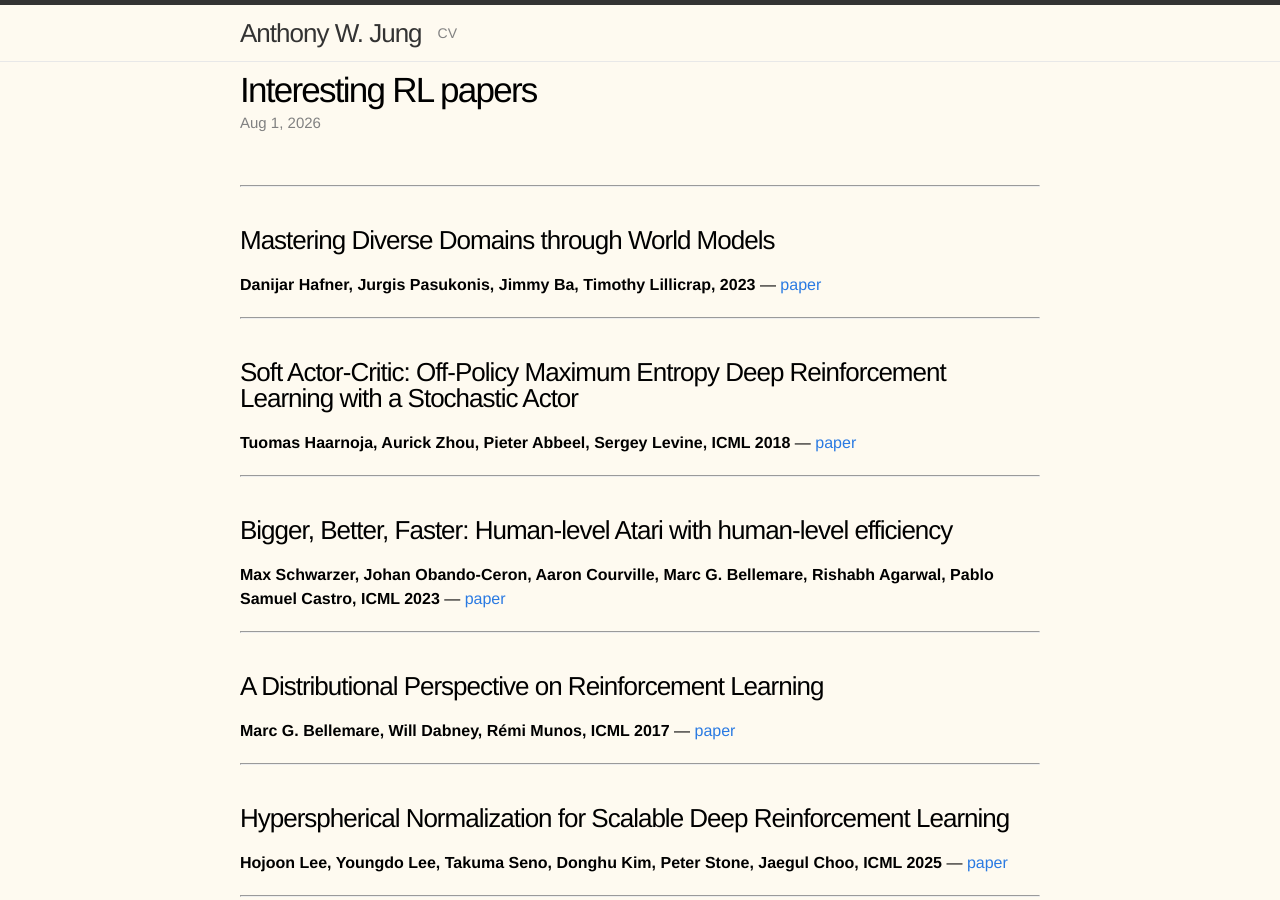
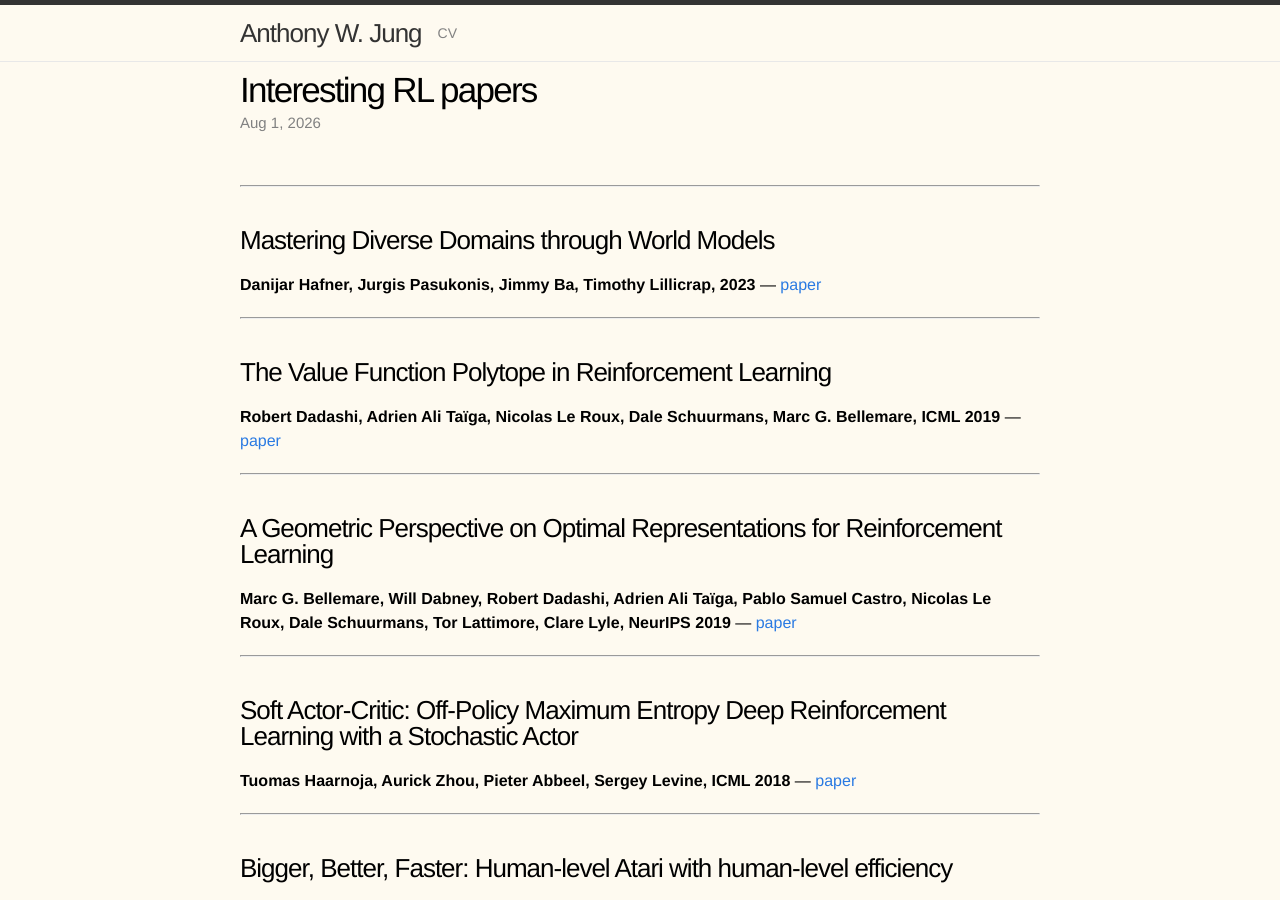
Before and after one commit to anthony0727/anthony0727.github.io, a Jekyll site: the page built from _posts/2026-08-02-interesting-rl-papers.md, in a window 1280 px wide and 900 px high. Built offline with Jekyll 4.4.1, drawn with Linux system fonts in a browser that asks for light colours; comment, search, counter and statistics services are not loaded.

Commit message:
Add geometric RL papers

```diff
--- a/_posts/2026-08-02-interesting-rl-papers.md
+++ b/_posts/2026-08-02-interesting-rl-papers.md
@@ -16,6 +16,16 @@ date: 2026-08-02 00:00:00 +0900
 
 ### Mastering Diverse Domains through World Models
 **Danijar Hafner, Jurgis Pasukonis, Jimmy Ba, Timothy Lillicrap, 2023** — [paper](https://arxiv.org/abs/2301.04104)
+
+---
+
+### The Value Function Polytope in Reinforcement Learning
+**Robert Dadashi, Adrien Ali Taïga, Nicolas Le Roux, Dale Schuurmans, Marc G. Bellemare, ICML 2019** — [paper](https://arxiv.org/pdf/1901.11524)
+
+---
+
+### A Geometric Perspective on Optimal Representations for Reinforcement Learning
+**Marc G. Bellemare, Will Dabney, Robert Dadashi, Adrien Ali Taïga, Pablo Samuel Castro, Nicolas Le Roux, Dale Schuurmans, Tor Lattimore, Clare Lyle, NeurIPS 2019** — [paper](https://papers.nips.cc/paper_files/paper/2019/file/3cf2559725a9fdfa602ec8c887440f32-Paper.pdf)
 
 ---
 
```
